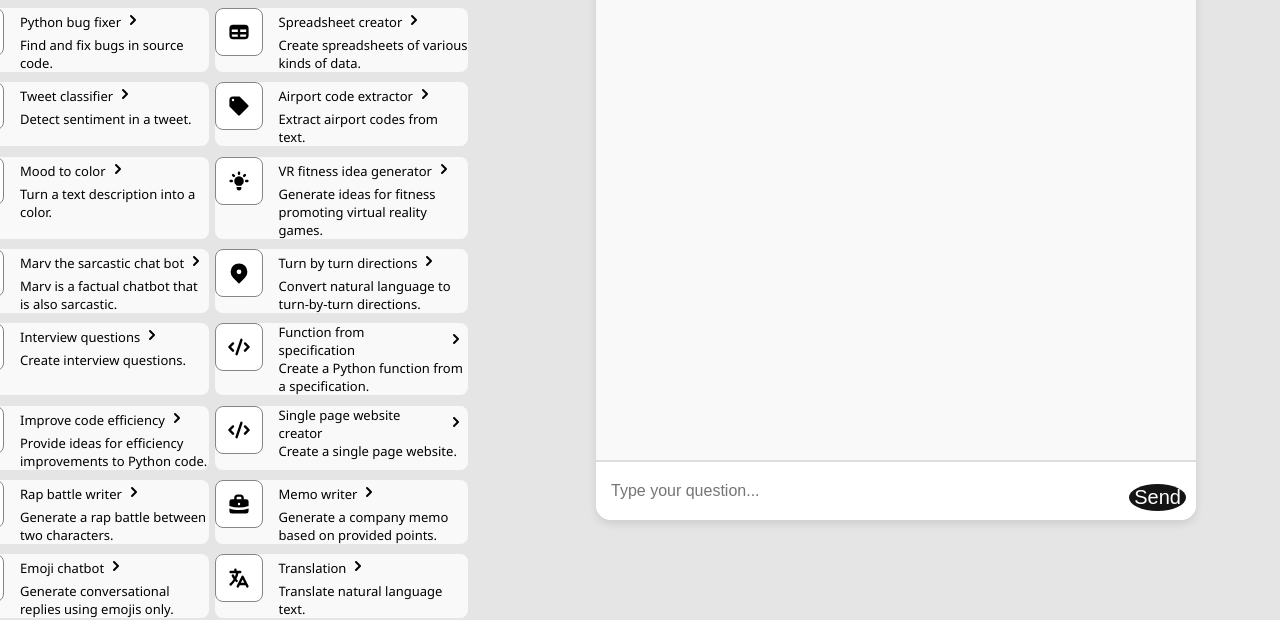
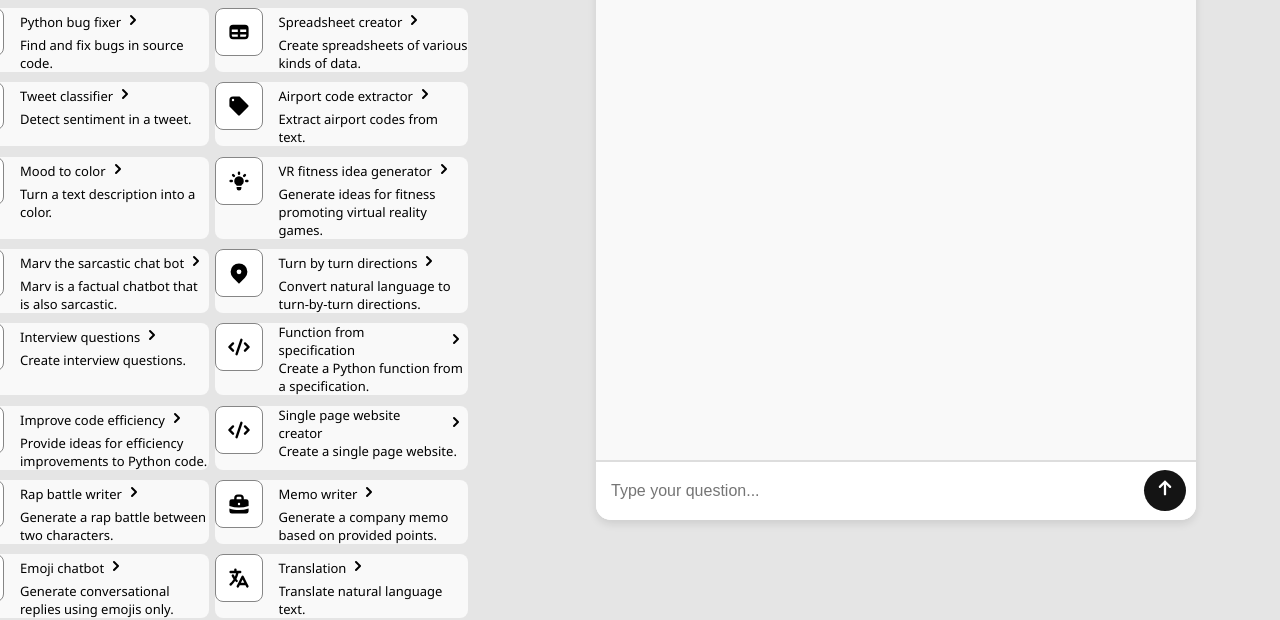
Before and after one commit to phuoctt03/chatgpt4o, a plain HTML site: page index.html in a window 1280 px wide. Shown: the part 200-820 px from the top of the page. Drawn offline with Linux system fonts and the light colour scheme.

Commit message:
Update index.html

```diff
--- a/index.html
+++ b/index.html
@@ -6,9 +6,6 @@
     <title>ChatGPT</title>
     <link rel="stylesheet" href="style.css">
 </head>
-
-
-
 <h1>ChatGPT 4o</h1>
 <div class="signinbtn" onclick="signin()">Sign in</div>
 <input type="password" id="token" name="token" placeholder="TOKEN" required>
@@ -569,7 +566,9 @@
         </div>
         <div class="input-area">
             <input type="text" id="question" name="question" placeholder="Type your question..." required>
-            <button type="button" onclick="handleSubmit()">Send</button>
+            <button type="button" onclick="handleSubmit()">
+                <svg width="32" height="32" viewBox="0 0 32 32" fill="none" xmlns="http://www.w3.org/2000/svg" class="icon-2xl"><path fill-rule="evenodd" clip-rule="evenodd" d="M15.1918 8.90615C15.6381 8.45983 16.3618 8.45983 16.8081 8.90615L21.9509 14.049C22.3972 14.4953 22.3972 15.2189 21.9509 15.6652C21.5046 16.1116 20.781 16.1116 20.3347 15.6652L17.1428 12.4734V22.2857C17.1428 22.9169 16.6311 23.4286 15.9999 23.4286C15.3688 23.4286 14.8571 22.9169 14.8571 22.2857V12.4734L11.6652 15.6652C11.2189 16.1116 10.4953 16.1116 10.049 15.6652C9.60265 15.2189 9.60265 14.4953 10.049 14.049L15.1918 8.90615Z" fill="currentColor"></path></svg>
+            </button>
         </div>
     </div>
     <script src="script.js"></script>
```
